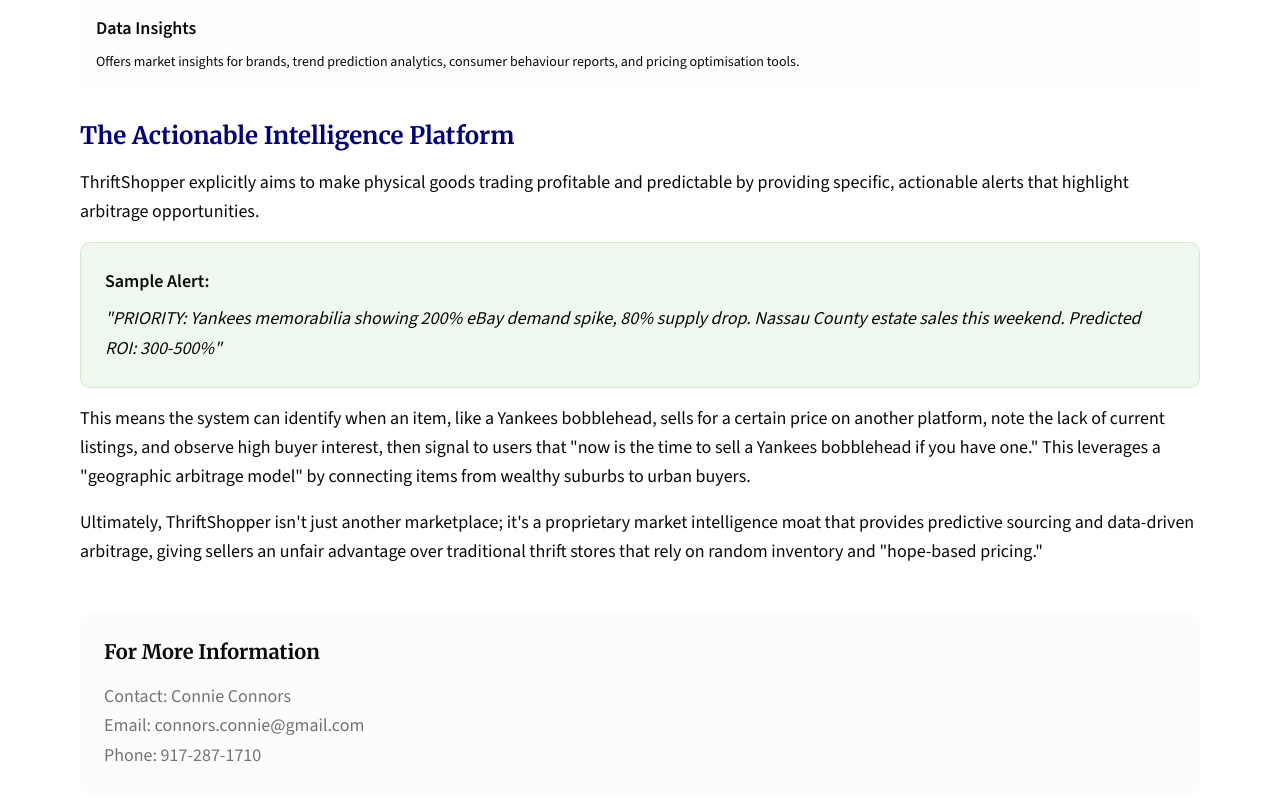
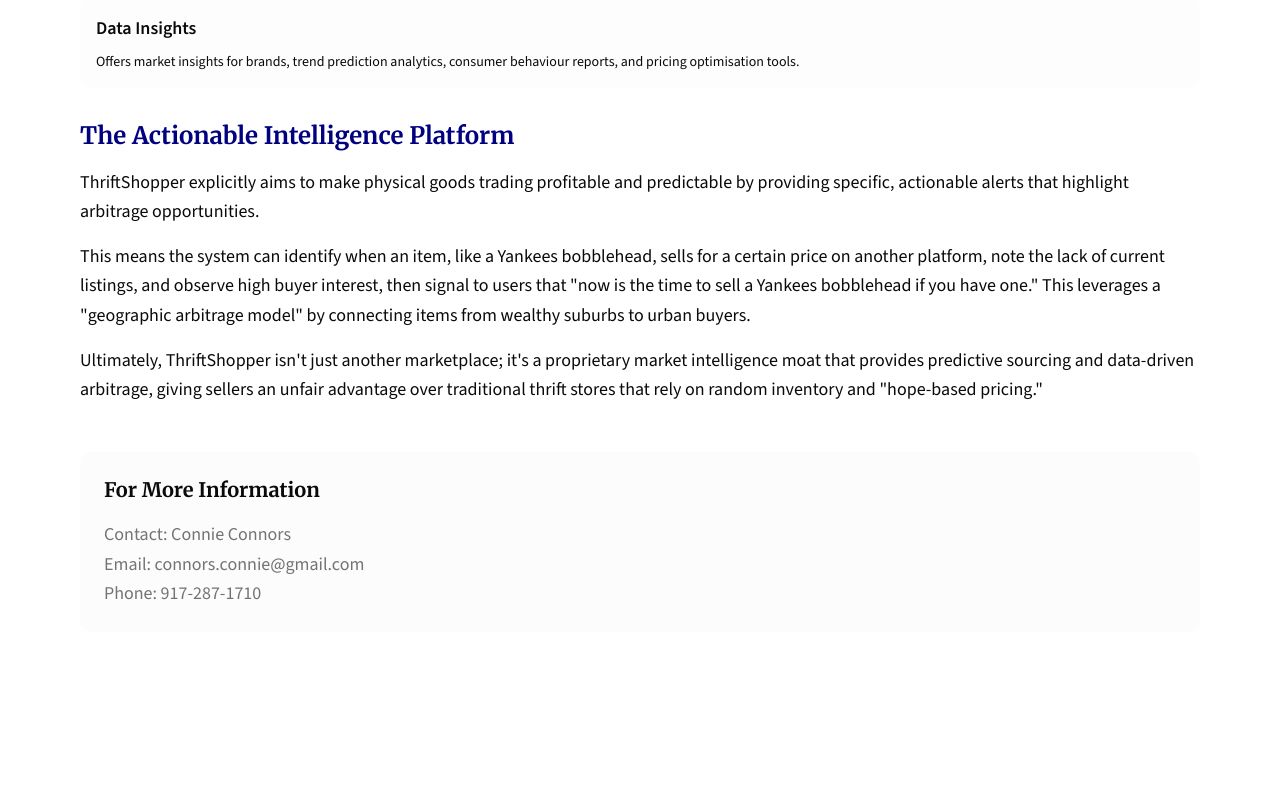
Before and after one commit to connieconnors/thriftshopper-nextjs, a Next.js app: page /how-it-works in a window 1280 px wide. Shown: the part 1513-2313 px from the top of the page. After the commit the page ends 2193 px from the top, so only its background shows below. Built offline with nearby package versions, Linux system fonts and the light colour scheme; no server answers.

Commit message:
feat: remove sample alert box from "How it Works" page
Improve content flow and clarity by eliminating unnecessary alert box.

Co-authored-by: null <221881267+connieconnors@users.noreply.github.com>

```diff
--- a/app/how-it-works/page.tsx
+++ b/app/how-it-works/page.tsx
@@ -153,14 +153,6 @@ export default function HowItWorksPage() {
                 specific, actionable alerts that highlight arbitrage opportunities.
               </p>
 
-              <div className="bg-accent/10 border border-accent/20 p-6 rounded-lg mb-4">
-                <h3 className="font-semibold mb-2">Sample Alert:</h3>
-                <p className="italic text-foreground font-medium">
-                  "PRIORITY: Yankees memorabilia showing 200% eBay demand spike, 80% supply drop. Nassau County estate
-                  sales this weekend. Predicted ROI: 300-500%"
-                </p>
-              </div>
-
               <p className="mb-4">
                 This means the system can identify when an item, like a Yankees bobblehead, sells for a certain price on
                 another platform, note the lack of current listings, and observe high buyer interest, then signal to
```
